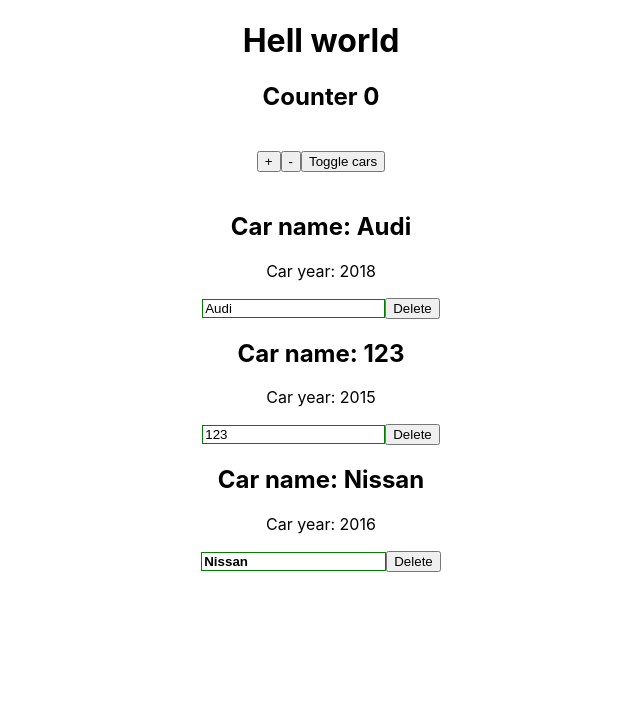
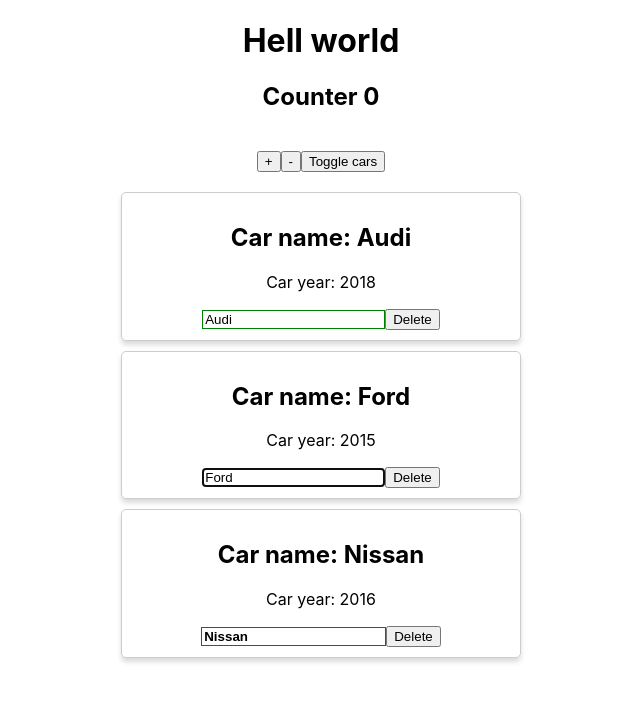
Before and after one commit to Venul/reactLearning, a React (Create React App) app: page / in a window 1280 px wide. Shown: the top 702 px of the page, without its empty margins (319-959 px from the left). Built offline with nearby package versions, Linux system fonts and the light colour scheme.

Commit message:
5.14 old referencion

```diff
--- a/src/App.js
+++ b/src/App.js
@@ -9,7 +9,7 @@
   state = {
     cars: [
       {name: 'Audi', year: 2018},
-      {name: 123, year: '2015'},
+      {name: 'Ford', year: 2015},
       {name: 'Nissan', year: 2016}
     ],
     pageTitle: 'Hell world',
@@ -56,6 +56,7 @@
             <Car
               name={car.name}
               year={car.year}
+              index={index}
               onDelete={ this.deleteHandler.bind(this, index)}
               onChangeName={event => this.onChangeName(event.target.value, index)}
             />
--- a/src/Car/Car.css
+++ b/src/Car/Car.css
@@ -1,4 +1,4 @@
-.Car {
+.car {
   margin-bottom: 10px;
   display: block;
   padding: 10px;
@@ -7,7 +7,7 @@
   border: 1px solid #ccc;
   box-shadow: 0 4px 5px 0 rgba(0,0,0, .14);
 }
-.Car :hover {
+.car:hover {
   border: 1px solid #aaa;
   box-shadow: 0 4px 14px 0 rgba(0,0,0, .25);
   cursor: pointer;
@@ -17,7 +17,7 @@
   border: 1px solid black;
 }
 
-.input:active, .input:focus {
+.input:active {
   outline: none;
 }
 
--- a/src/Car/Car.js
+++ b/src/Car/Car.js
@@ -1,9 +1,15 @@
 import React, { Component } from 'react'
 import PropTypes from 'prop-types'
-import classes from './Car.css'
+import './Car.css'
 import withClass from '../hoc/withClass'
 
 class Car extends Component {
+  componentDidMount() {
+    if (this.props.index ===1) {
+    this.inputRef.focus()
+  }
+  }
+
   render() {
     const inputClasses = ['input']
 
@@ -22,6 +28,7 @@
         <h2>Car name: {this.props.name}</h2>
         <p>Car year: {this.props.year}</p>
         <input
+          ref={(inputRef) => this.inputRef = inputRef}
           type="text"
           onChange={this.props.onChangeName}
           defaultValue={this.props.name}
@@ -40,4 +47,4 @@
   onDelete: PropTypes.func
 }
 
-export default withClass(Car, classes.Car)
+export default withClass(Car, 'car')
```
